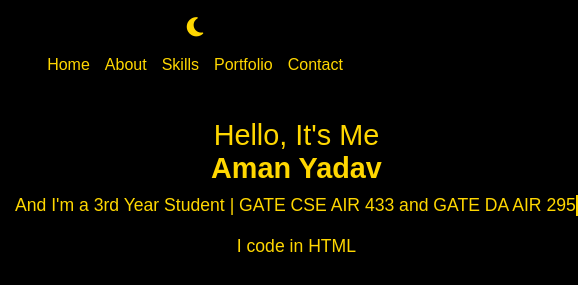
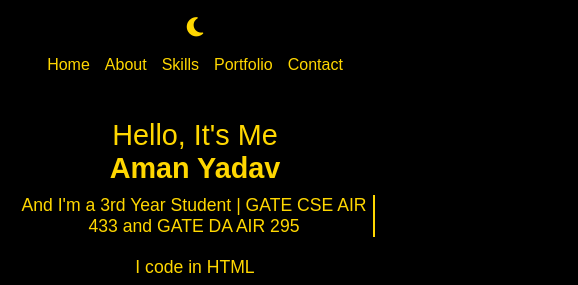
Before and after one commit to tharki15/aforai, a plain HTML site: page aman/index.html in a window 390 px wide. Shown: the top 285 px of the page, 578 px wide, since content can reach past the window. Drawn offline with Linux system fonts and the light colour scheme.

Commit message:
Update index.html

```diff
--- a/aman/index.html
+++ b/aman/index.html
@@ -272,6 +272,7 @@
 
       .typing-text, .skills-text {
         font-size: 1.8rem;
+text-wrap: wrap;
       }
       .skills-text {
         font-size: 1.8rem;
@@ -289,6 +290,7 @@
 
       .typing-text, .skills-text {
         font-size: 1.1rem;
+text-wrap: wrap;
       }
 
       .socials {
```
